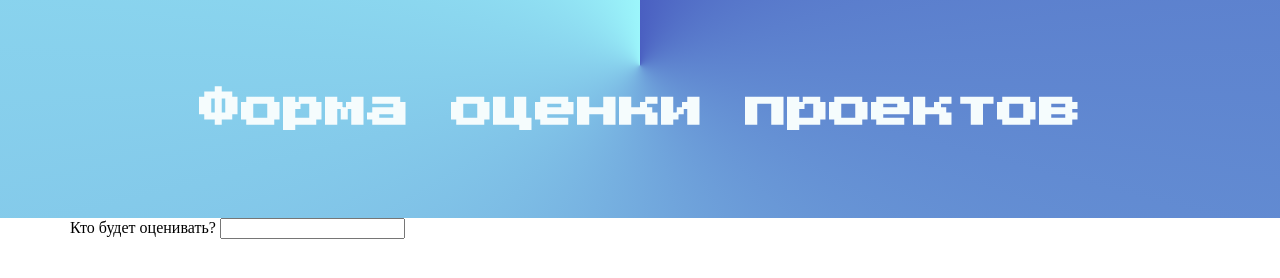
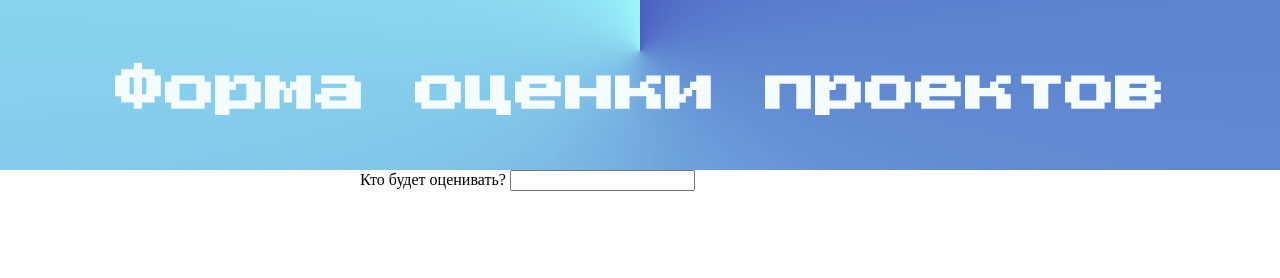
Before and after one commit to pavelmaks/project-evaluation-system, a plain HTML site: page index.html in a window 1280 px wide. Drawn offline with Linux system fonts and the light colour scheme.

Commit message:
Сделал адаптив для шапки

```diff
--- a/index.html
+++ b/index.html
@@ -19,6 +19,7 @@
     </header>
     <div class="container">
       <form action="https://echo.htmlacademy.ru/courses" class="form">
+        <legend></legend>
         <div class="form__fields">
           <label class="form__label" for="name">Кто будет оценивать?</label>
           <input class="form__field field field--text" type="text" name="expert" id="name">
--- a/style.css
+++ b/style.css
@@ -7,32 +7,28 @@
     color: #EAD6CD;
 }
 
-
 body {
     margin: 0;
     padding: 0;
 }
 
-.container {
-    width: 1140px;
-    margin: 0 auto;
-}
-
 .page__header {
     display: flex;
     justify-content: center;
-    padding: 60px 0;
+    padding: 0;
     margin: 0;
     background: conic-gradient(at 50% 30%, #4A5FC1, #9CF6FB);
     font-family: 'Press Start 2P', cursive;
 }
 
 .page__title {
+    margin: 35px 10px 25px 10px;
+    padding: 0;
     position: relative;
-    font-size: 42px;
+    font-size: 30px;
     text-align: center;
     /* color: rgba(225,252,253,0); */
-    color: rgba(245,252,253,0);
+    color: rgba(245, 252, 253, 0);
     display: inline-block;
 
     -webkit-animation: mainFadeIn 2s forwards;
@@ -53,6 +49,20 @@ body {
     animation: mainBlock 2s cubic-bezier(.74, .06, .4, .92) forwards;
     display: flex;
 }
+
+@media (min-width: 768px) {
+    .container {
+        width: 560px;
+        height: auto;
+        margin: 0 auto;
+    }
+
+    .page__title {
+        font-size: 50px;
+        margin: 65px 10px 55px 10px;
+    }
+}
+
 
 
 @keyframes mainBlock {
@@ -76,10 +86,10 @@ body {
 
 @keyframes mainFadeIn {
     0% {
-        color: rgba(245,252,253,0);
+        color: rgba(245, 252, 253, 0);
     }
 
     100% {
-        color: rgba(245,252,253,1);
+        color: rgba(245, 252, 253, 1);
     }
 }
```
